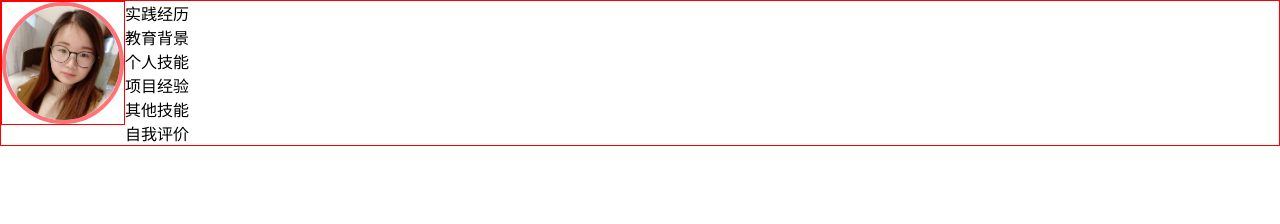
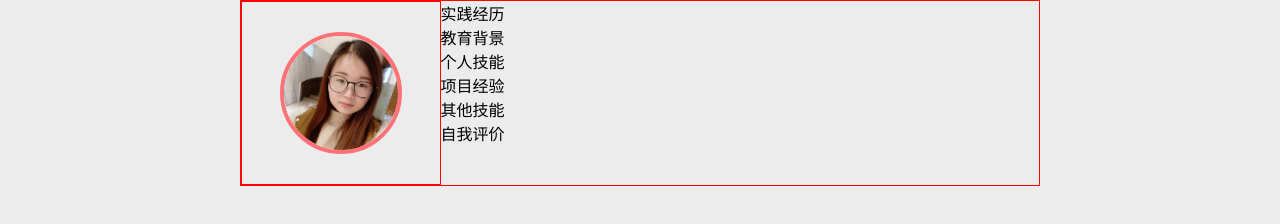
Before and after one commit to cxyxiaoyuyu/resume-2019, a website: page src/index.html in a window 1280 px wide. Drawn offline with Linux system fonts and the light colour scheme.

Commit message:
add bgcolor&reset size

```diff
--- a/src/css/style.css
+++ b/src/css/style.css
@@ -6,13 +6,18 @@
 ol li {
     list-style: none;
 }
+
+body {
+    background: #ececec;
+}
 .clearfix::after {
     display: block;
     content: '';
     clear: both;
 }
 .container {
-    widht: 1000px;
+    width: 800px;
+    margin: 0 auto;
     border: 1px solid red;
 }
 aside {
@@ -20,6 +25,8 @@ aside {
     border: 1px solid red;
     display: flex;
     justify-content: center;
+    width: 25%;
+    padding: 30px;
 }
 main {
     float: left;
```
